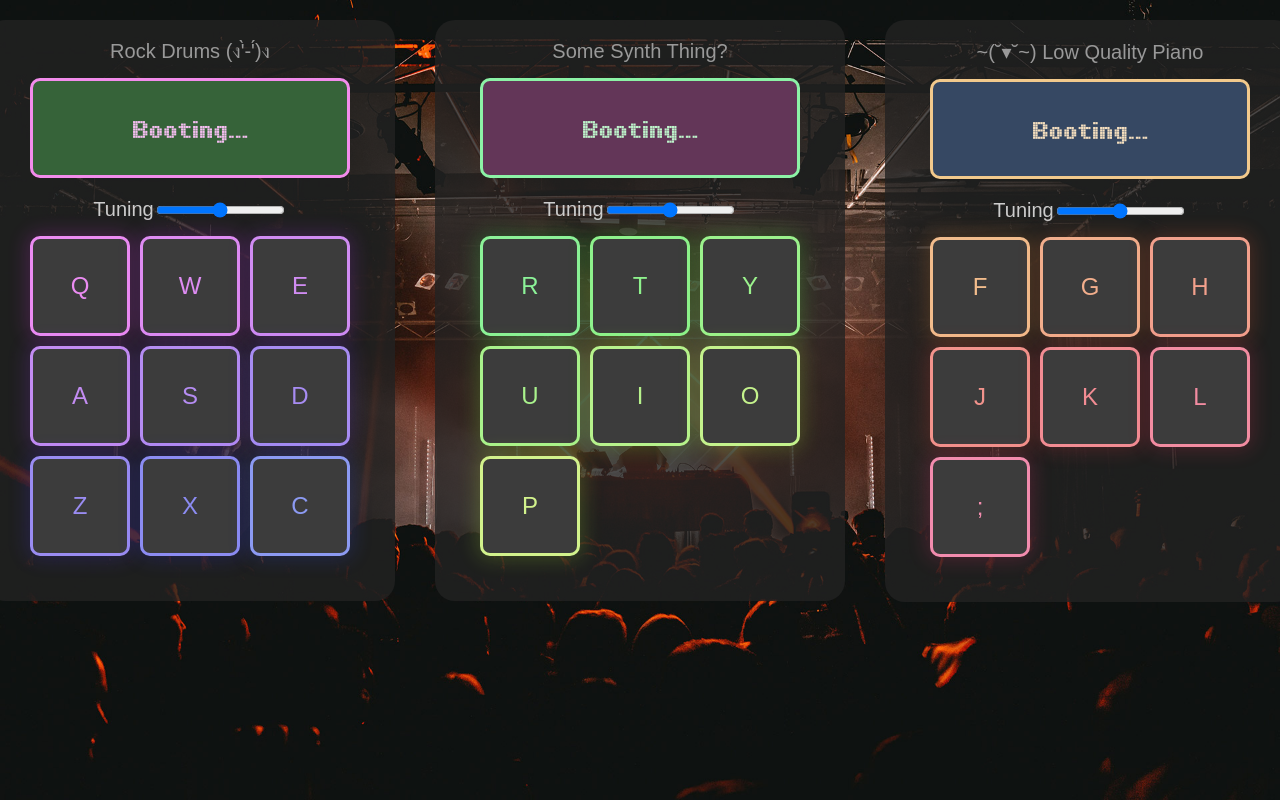
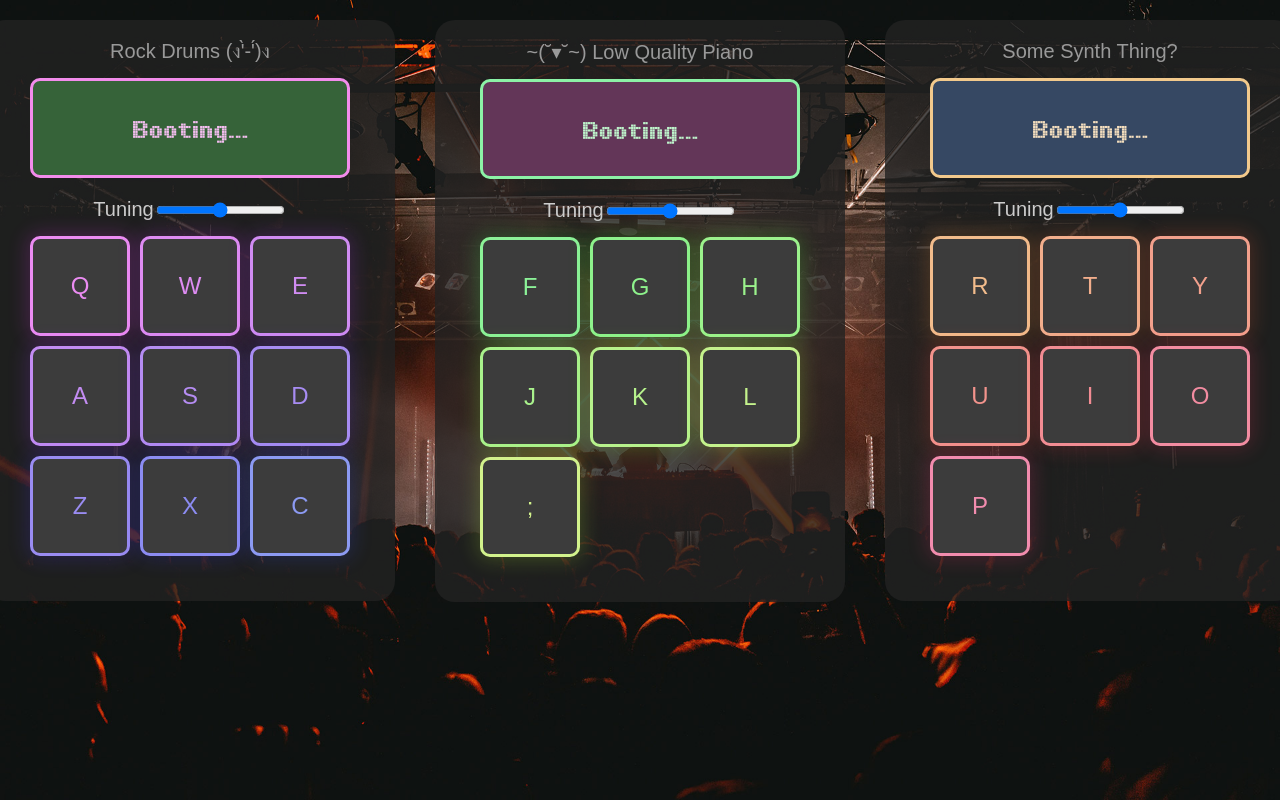
Before and after one commit to nrutledge/music-app, a React (Create React App) app: page / in a window 1280 px wide. Built offline with nearby package versions, Linux system fonts and the light colour scheme; no server answers.

Commit message:
Switching order of synth and piano

```diff
--- a/src/components/App/App.js
+++ b/src/components/App/App.js
@@ -10,8 +10,8 @@ export default class App extends Component {
     return (
       <div className="app">
         <Instrument audioCtx={audioCtx} keyMappings={drums} name={'Rock Drums (ง\'̀-\'́)ง'} />
+        <Instrument audioCtx={audioCtx} keyMappings={piano} name={'~(˘▾˘~) Low Quality Piano'} />
         <Instrument audioCtx={audioCtx} keyMappings={synth} name={'Some Synth Thing?'} />
-        <Instrument audioCtx={audioCtx} keyMappings={piano} name={'~(˘▾˘~) Low Quality Piano'} />
       </div>
     );
   }
```
